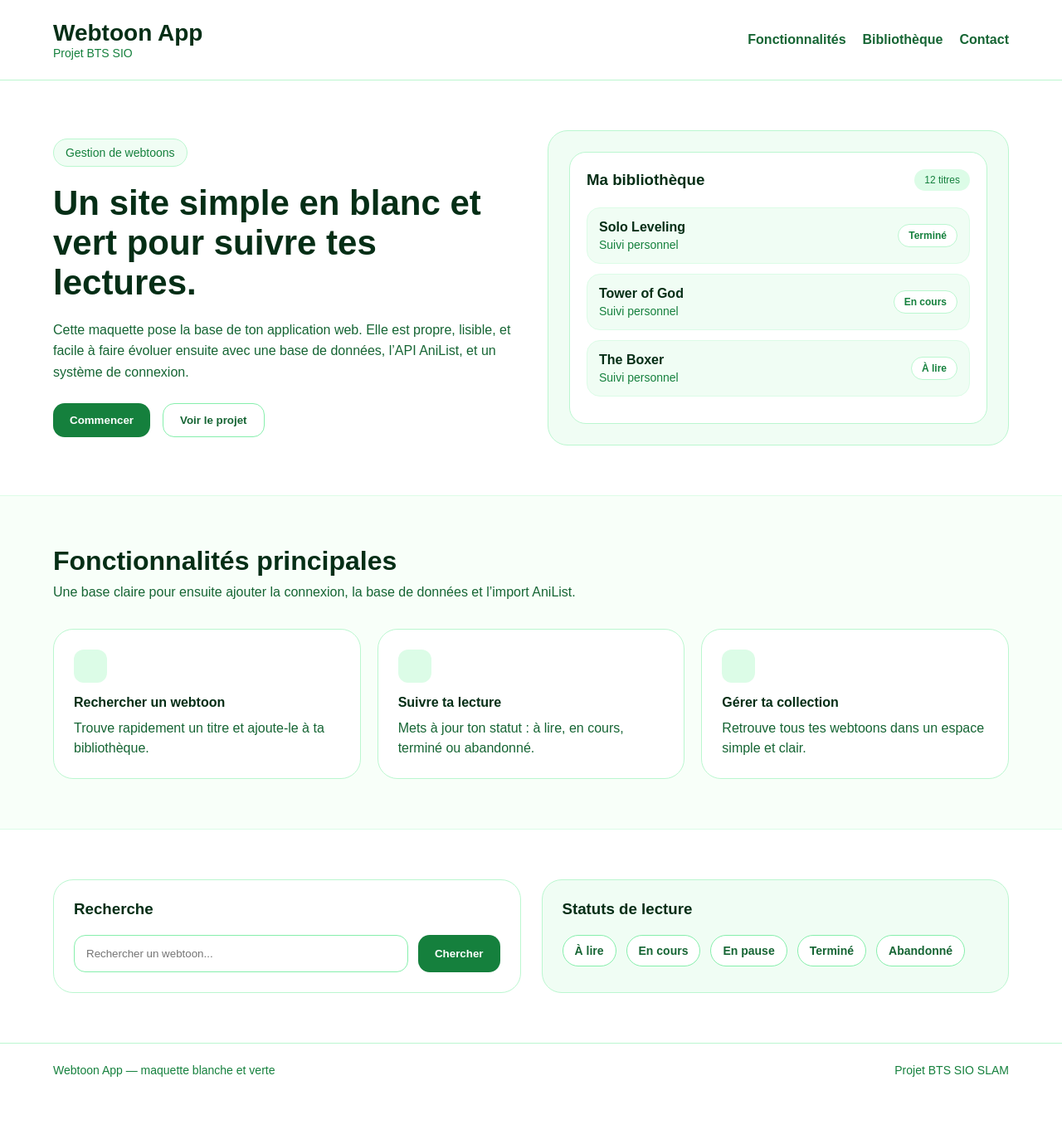
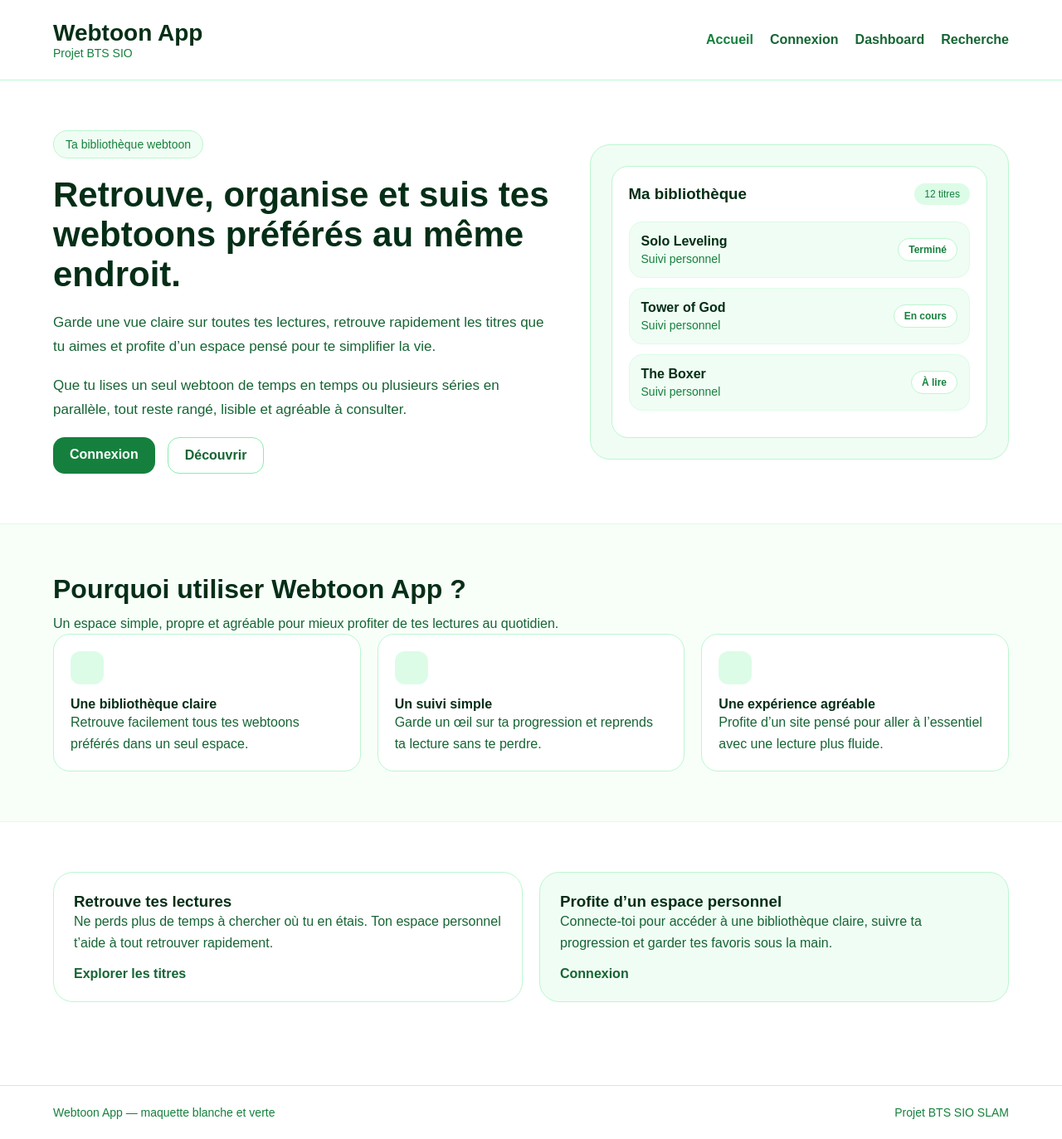
Before and after one commit to enybcode/Webtoon-Library, a PHP site: page / in a window 1280 px wide. Shown: the whole page at 83% size. Before the commit the page ends 1298 px from the top, so only its background shows below. Run offline with PHP 8.4, Linux system fonts and the light colour scheme.

Commit message:
amelioration

```diff
--- a/index.html
+++ b/index.html
@@ -3,7 +3,7 @@
 <head>
   <meta charset="UTF-8" />
   <meta name="viewport" content="width=device-width, initial-scale=1.0" />
-  <title>Webtoon App</title>
+  <title>Accueil - Webtoon App</title>
   <link rel="stylesheet" href="style.css" />
 </head>
 <body>
@@ -15,9 +15,10 @@
       </div>
 
       <nav class="nav">
-        <a href="#features">Fonctionnalités</a>
-        <a href="#library">Bibliothèque</a>
-        <a href="#contact">Contact</a>
+        <a href="index.html" class="active">Accueil</a>
+        <a href="login.html" >Connexion</a>
+        <a href="dashboard.html" >Dashboard</a>
+        <a href="search.html" >Recherche</a>
       </nav>
     </div>
   </header>
@@ -25,17 +26,20 @@
   <main>
   <section class="hero container">
     <div class="hero-text">
-        <span class="badge">Gestion de webtoons</span>
-        <h2>Un site simple en blanc et vert pour suivre tes lectures.</h2>
+      <span class="badge">Ta bibliothèque webtoon</span>
+      <h2>Retrouve, organise et suis tes webtoons préférés au même endroit.</h2>
       <p>
-          Cette maquette pose la base de ton application web. Elle est propre,
-          lisible, et facile à faire évoluer ensuite avec une base de données,
-          l’API AniList, et un système de connexion.
+        Garde une vue claire sur toutes tes lectures, retrouve rapidement les titres que tu aimes
+        et profite d’un espace pensé pour te simplifier la vie.
+      </p>
+      <p>
+        Que tu lises un seul webtoon de temps en temps ou plusieurs séries en parallèle,
+        tout reste rangé, lisible et agréable à consulter.
       </p>
 
       <div class="hero-buttons">
-          <button class="btn btn-green">Commencer</button>
-          <button class="btn btn-white">Voir le projet</button>
+        <a class="btn btn-green" href="login.html">Connexion</a>
+        <a class="btn btn-white" href="dashboard.html">Découvrir</a>
       </div>
     </div>
 
@@ -51,12 +55,12 @@
     </div>
   </section>
 
-    <section id="features" class="features">
+  <section class="features">
     <div class="container">
       <div class="section-title">
-          <h3>Fonctionnalités principales</h3>
+        <h3>Pourquoi utiliser Webtoon App ?</h3>
         <p>
-            Une base claire pour ensuite ajouter la connexion, la base de données et l’import AniList.
+          Un espace simple, propre et agréable pour mieux profiter de tes lectures au quotidien.
         </p>
       </div>
 
@@ -64,23 +68,32 @@
     </div>
   </section>
 
-    <section id="library" class="library-section container">
-      <div class="search-box">
-        <h3>Recherche</h3>
-        <div class="search-form">
-          <input type="text" placeholder="Rechercher un webtoon..." />
-          <button class="btn btn-green">Chercher</button>
+  <section class="page-section container">
+    <div class="grid-2">
+      <div class="box box-white">
+        <h3>Retrouve tes lectures</h3>
+        <p>
+          Ne perds plus de temps à chercher où tu en étais. Ton espace personnel t’aide à tout retrouver rapidement.
+        </p>
+        <div class="link-row">
+          <a href="search.html">Explorer les titres</a>
         </div>
       </div>
 
-      <div class="status-box">
-        <h3>Statuts de lecture</h3>
-        <div class="status-list" id="status-list"></div>
+      <div class="box box-green">
+        <h3>Profite d’un espace personnel</h3>
+        <p>
+          Connecte-toi pour accéder à une bibliothèque claire, suivre ta progression et garder tes favoris sous la main.
+        </p>
+        <div class="link-row">
+          <a href="login.html">Connexion</a>
+        </div>
+      </div>
     </div>
   </section>
 </main>
 
-  <footer id="contact" class="footer">
+  <footer class="footer">
     <div class="container footer-content">
       <p>Webtoon App — maquette blanche et verte</p>
       <p>Projet BTS SIO SLAM</p>
--- a/script.js
+++ b/script.js
@@ -6,16 +6,16 @@ const webtoons = [
 
 const features = [
   {
-    title: "Rechercher un webtoon",
-    text: "Trouve rapidement un titre et ajoute-le à ta bibliothèque."
+    title: "Une bibliothèque claire",
+    text: "Retrouve facilement tous tes webtoons préférés dans un seul espace."
   },
   {
-    title: "Suivre ta lecture",
-    text: "Mets à jour ton statut : à lire, en cours, terminé ou abandonné."
+    title: "Un suivi simple",
+    text: "Garde un œil sur ta progression et reprends ta lecture sans te perdre."
   },
   {
-    title: "Gérer ta collection",
-    text: "Retrouve tous tes webtoons dans un espace simple et clair."
+    title: "Une expérience agréable",
+    text: "Profite d’un site pensé pour aller à l’essentiel avec une lecture plus fluide."
   }
 ];
 
@@ -25,6 +25,7 @@ const webtoonList = document.getElementById("webtoon-list");
 const featureCards = document.getElementById("feature-cards");
 const statusList = document.getElementById("status-list");
 
+if (webtoonList) {
   webtoons.forEach((webtoon) => {
     const item = document.createElement("div");
     item.className = "webtoon-item";
@@ -37,7 +38,9 @@ webtoons.forEach((webtoon) => {
     `;
     webtoonList.appendChild(item);
   });
+}
 
+if (featureCards) {
   features.forEach((feature) => {
     const card = document.createElement("article");
     card.className = "card";
@@ -48,10 +51,13 @@ features.forEach((feature) => {
     `;
     featureCards.appendChild(card);
   });
+}
 
+if (statusList) {
   statuses.forEach((status) => {
     const tag = document.createElement("span");
     tag.className = "status-tag";
     tag.textContent = status;
     statusList.appendChild(tag);
   });
+}
--- a/style.css
+++ b/style.css
@@ -26,6 +26,7 @@ body {
   justify-content: space-between;
   align-items: center;
   padding: 24px 0;
+  gap: 20px;
 }
 
 .header h1 {
@@ -41,6 +42,7 @@ body {
 .nav {
   display: flex;
   gap: 20px;
+  flex-wrap: wrap;
 }
 
 .nav a {
@@ -49,13 +51,14 @@ body {
   font-weight: bold;
 }
 
-.nav a:hover {
+.nav a:hover,
+.nav a.active {
   color: #15803d;
 }
 
 .hero {
   display: grid;
-  grid-template-columns: 1fr 1fr;
+  grid-template-columns: 1.2fr 1fr;
   gap: 40px;
   padding: 60px 0;
   align-items: center;
@@ -72,21 +75,26 @@ body {
   margin-bottom: 20px;
 }
 
-.hero-text h2 {
+.hero-text h2,
+.page-title {
   font-size: 42px;
   color: #052e16;
   margin-bottom: 20px;
 }
 
-.hero-text p {
+.hero-text p,
+.page-subtitle {
   color: #166534;
-  line-height: 1.6;
-  margin-bottom: 25px;
+  line-height: 1.7;
+  margin-bottom: 18px;
+  font-size: 17px;
 }
 
 .hero-buttons {
   display: flex;
   gap: 15px;
+  flex-wrap: wrap;
+  margin-top: 10px;
 }
 
 .btn {
@@ -95,6 +103,8 @@ body {
   border: none;
   cursor: pointer;
   font-weight: bold;
+  text-decoration: none;
+  display: inline-block;
 }
 
 .btn-green {
@@ -123,7 +133,9 @@ body {
   padding: 25px;
 }
 
-.library-card {
+.library-card,
+.card,
+.form-card {
   background: white;
   border: 1px solid #bbf7d0;
   border-radius: 20px;
@@ -134,14 +146,19 @@ body {
   display: flex;
   justify-content: space-between;
   align-items: center;
+  gap: 15px;
   margin-bottom: 20px;
 }
 
-.library-header h3 {
+.library-header h3,
+.section-title h3,
+.card h4,
+.box h3 {
   color: #052e16;
 }
 
-.library-header span {
+.library-header span,
+.small-badge {
   background: #dcfce7;
   color: #15803d;
   padding: 6px 12px;
@@ -158,6 +175,7 @@ body {
   border-radius: 16px;
   padding: 14px;
   margin-bottom: 12px;
+  gap: 10px;
 }
 
 .webtoon-item h4 {
@@ -170,7 +188,8 @@ body {
   font-size: 14px;
 }
 
-.webtoon-status {
+.webtoon-status,
+.status-tag {
   background: white;
   border: 1px solid #bbf7d0;
   color: #15803d;
@@ -189,26 +208,28 @@ body {
 
 .section-title h3 {
   font-size: 32px;
-  color: #052e16;
   margin-bottom: 10px;
 }
 
-.section-title p {
+.section-title p,
+.card p,
+.box p {
   color: #166534;
+  line-height: 1.6;
+}
+
+.cards,
+.grid-2 {
+  display: grid;
+  gap: 20px;
 }
 
 .cards {
-  display: grid;
   grid-template-columns: repeat(3, 1fr);
-  gap: 20px;
-  margin-top: 35px;
 }
 
-.card {
-  background: white;
-  border: 1px solid #bbf7d0;
-  border-radius: 24px;
-  padding: 24px;
+.grid-2 {
+  grid-template-columns: repeat(2, 1fr);
 }
 
 .card-icon {
@@ -219,42 +240,50 @@ body {
   margin-bottom: 15px;
 }
 
-.card h4 {
+.page-section {
+  padding: 60px 0;
+}
+
+.form-card {
+  max-width: 500px;
+  margin: 40px auto;
+}
+
+.form-card h2 {
   color: #052e16;
   margin-bottom: 10px;
 }
 
-.card p {
+.form-card p {
   color: #166534;
-  line-height: 1.5;
+  margin-bottom: 20px;
 }
 
-.library-section {
-  display: grid;
-  grid-template-columns: 1fr 1fr;
-  gap: 25px;
-  padding: 60px 0;
+.form-group {
+  margin-bottom: 16px;
 }
 
-.search-box,
-.status-box {
-  border: 1px solid #bbf7d0;
-  border-radius: 24px;
-  padding: 24px;
+.form-group label {
+  display: block;
+  margin-bottom: 8px;
+  color: #14532d;
+  font-weight: bold;
 }
 
-.search-box {
-  background: white;
+.form-group input,
+.form-group select,
+.form-group textarea {
+  width: 100%;
+  padding: 14px;
+  border: 1px solid #86efac;
+  border-radius: 14px;
+  outline: none;
 }
 
-.status-box {
-  background: #f0fdf4;
-}
-
-.search-box h3,
-.status-box h3 {
-  color: #052e16;
-  margin-bottom: 20px;
+.form-group input:focus,
+.form-group select:focus,
+.form-group textarea:focus {
+  border-color: #15803d;
 }
 
 .search-form {
@@ -280,19 +309,24 @@ body {
   gap: 12px;
 }
 
-.status-tag {
+.box {
+  border: 1px solid #bbf7d0;
+  border-radius: 24px;
+  padding: 24px;
+}
+
+.box-white {
   background: white;
-  border: 1px solid #86efac;
-  color: #166534;
-  padding: 10px 14px;
-  border-radius: 20px;
-  font-size: 14px;
-  font-weight: bold;
+}
+
+.box-green {
+  background: #f0fdf4;
 }
 
 .footer {
   border-top: 1px solid #bbf7d0;
   background: white;
+  margin-top: 40px;
 }
 
 .footer-content {
@@ -301,23 +335,73 @@ body {
   padding: 24px 0;
   color: #15803d;
   font-size: 14px;
+  gap: 15px;
+}
+
+.link-row {
+  display: flex;
+  gap: 10px;
+  flex-wrap: wrap;
+  margin-top: 15px;
+}
+
+.link-row a {
+  color: #166534;
+  font-weight: bold;
+  text-decoration: none;
+}
+
+.link-row a:hover {
+  text-decoration: underline;
+}
+
+.small-text {
+  margin-top: 14px;
+  font-size: 14px;
+  color: #166534;
+}
+
+.table-like {
+  display: grid;
+  gap: 12px;
+  margin-top: 20px;
+}
+
+.table-row {
+  display: grid;
+  grid-template-columns: 2fr 1fr 1fr;
+  gap: 12px;
+  padding: 14px;
+  border: 1px solid #dcfce7;
+  border-radius: 16px;
+  background: #f0fdf4;
+  align-items: center;
+}
+
+.table-row strong {
+  color: #052e16;
 }
 
 @media (max-width: 900px) {
   .hero,
-  .library-section,
+  .grid-2,
   .cards {
     grid-template-columns: 1fr;
   }
 
   .header-content,
-  .footer-content {
+  .footer-content,
+  .library-header {
     flex-direction: column;
-    gap: 15px;
     text-align: center;
   }
 
   .search-form {
     flex-direction: column;
   }
+
+  .table-row {
+    grid-template-columns: 1fr;
+    text-align: center;
+  }
 }
```
Also changed, not shown: dashboard.html (added, +71 -0 lines), login.html (added, +65 -0 lines), register.html (added, +66 -0 lines), search.html (added, +70 -0 lines). Lines whose indentation alone changed are shown as unchanged.
